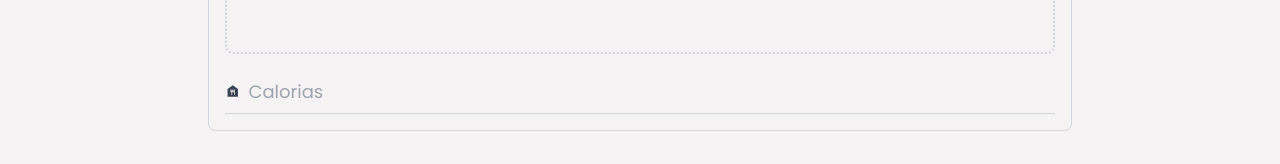
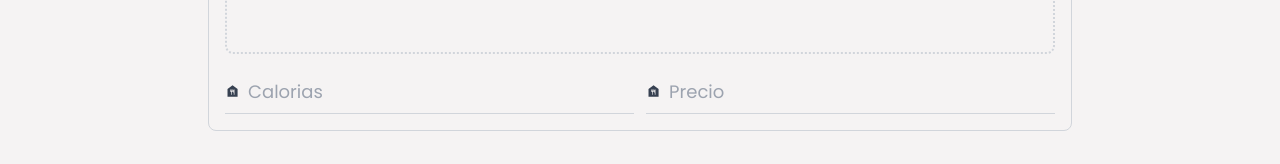
Before and after one commit to miguelcorona72/restaurantapp, a React (Create React App) app: page /createItem in a window 1280 px wide. Shown: the part 650-814 px from the top of the page. Built offline with nearby package versions, Linux system fonts and the light colour scheme.

Commit message:
se agrego opcion de precio al dar de alta productos

```diff
--- a/src/components/CreateContainer.jsx
+++ b/src/components/CreateContainer.jsx
@@ -123,7 +123,21 @@ const CreateContainer = () => {
             <input
               type="text"
               required
+              value={calories}
+              onChange={(e) => setCalories(e.target.value)}
               placeholder="Calorias"
+              className="w-full h-full text-lg bg-transparent outline-none border-none placeholder:text-gray-400 text-textColor"
+            />
+          </div>
+
+          <div className="w-full py-2 border-b border-gray-300 flex items-center gap-2">
+            <MdFoodBank className="text-gray-700 text-2x1"/>
+            <input
+              type="text"
+              required
+              value={price}
+              onChange={(e) => setPrice(e.target.value)}
+              placeholder="Precio"
               className="w-full h-full text-lg bg-transparent outline-none border-none placeholder:text-gray-400 text-textColor"
             />
           </div>
```
